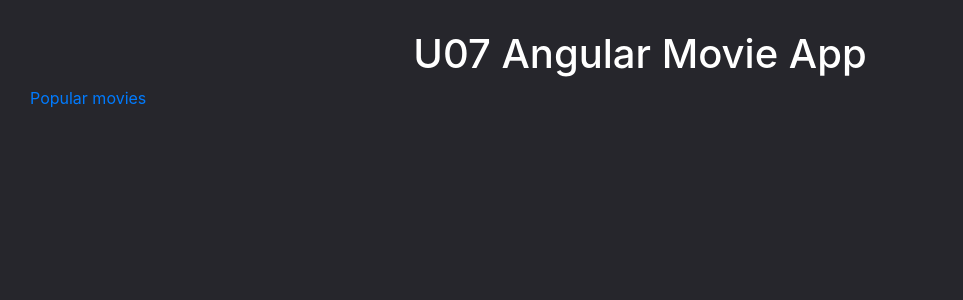
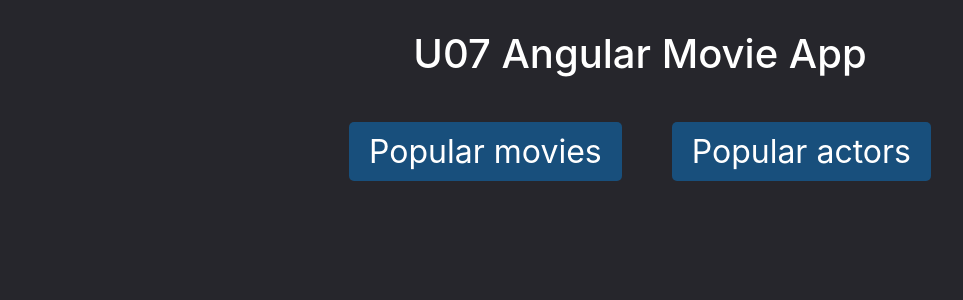
Before and after one commit to Hanna-Holm/u07-angular-movie-app, an Angular app: page / in a window 1280 px wide. Shown: the top 300 px of the page, without its empty margins (0-963 px from the left). Built offline with nearby package versions, Linux system fonts and the light colour scheme.

Commit message:
Actors names appears in popular actors component

```diff
--- /dev/null
+++ b/src/app/actors.service.ts
@@ -0,0 +1,50 @@
+import { Injectable } from '@angular/core';
+import { Observable, of } from 'rxjs';
+import { catchError, map, tap } from 'rxjs/operators';
+import { HttpClient, HttpHeaders } from '@angular/common/http';
+
+import { Actor } from './actors';
+
+@Injectable({
+  providedIn: 'root'
+})
+
+export class ActorsService {
+
+  private API_KEY = '86f786cb3168b7be2d9b10e010de421b';
+  private actorsUrl = `https://api.themoviedb.org/3/person/popular?api_key=${this.API_KEY}`;
+
+  httpOptions = {
+    headers: new HttpHeaders({ 'Content-Type': 'application/json' })
+  };
+
+  constructor(private httpClient: HttpClient) { }
+
+  getActors(): Observable<Actor[]> {
+    return this.httpClient.get<Actor[]>(this.actorsUrl);
+  }
+
+  // getActor(id: number) : Observable<Actor> {
+  //   return this.httpClient.get<Actor>(`https://api.themoviedb.org/3/movie/${id}?api_key=${this.API_KEY}&append_to_response=credits`);
+  // }
+
+  /**
+ * Handle Http operation that failed.
+ * Let the app continue.
+ * @param operation - name of the operation that failed
+ * @param result - optional value to return as the observable result
+ */
+  private handleError<T> (operation = 'operation', result?: T) {
+    return (error: any): Observable<T> => {
+
+      // TODO: send the error to remote logging infrastructure
+      console.error(error); // log to console instead
+
+      // TODO: better job of transforming error for user consumption
+      console.log(`${operation} failed: ${error.message}`);
+
+      // Let the app keep running by returning an empty result.
+      return of(result as T);
+    };
+  }
+}
--- /dev/null
+++ b/src/app/actors.ts
@@ -0,0 +1,3 @@
+export interface Actor {
+    name: string;
+}
--- /dev/null
+++ b/src/app/actors/actors.component.html
@@ -0,0 +1,15 @@
+<header>
+    <h1>Popular actors</h1>
+  </header>
+  <p>Search for actors: </p>
+  <input #searchBox id="search-box" [(ngModel)]="searchTerm"/>
+
+  <main class="actors-container">
+    <div class="row">
+      <div
+        *ngFor="let actor of actors"
+        class="actor">
+        <h3>{{ actor.name }}</h3>
+      </div>
+    </div>
+  </main>
--- /dev/null
+++ b/src/app/actors/actors.component.ts
@@ -0,0 +1,26 @@
+import { Component, OnInit, Input } from '@angular/core';
+import { ActivatedRoute } from '@angular/router';
+import { Location } from '@angular/common';
+
+import { ActorsService } from '../actors.service';
+import { Actor } from '../actors';
+
+@Component({
+  selector: 'app-actors',
+  templateUrl: './actors.component.html',
+  styleUrls: ['./actors.component.css']
+})
+export class ActorsComponent implements OnInit {
+  actors: Actor[];
+  searchTerm: string
+
+  constructor(private actorsService: ActorsService) { }
+
+  ngOnInit() {
+    this.actorsService.getActors()
+      .subscribe((data) => {
+      this.actors = data['results'];
+      console.log(data['results']);
+      });
+  }
+}
--- a/src/app/app-routing.module.ts
+++ b/src/app/app-routing.module.ts
@@ -1,10 +1,12 @@
 import { NgModule } from '@angular/core';
 import { RouterModule, Routes } from '@angular/router';
 import { MoviesComponent } from './movies/movies.component';
+import { ActorsComponent } from './actors/actors.component';
 import { MovieDetailsComponent }  from './movie-details/movie-details.component';
 
 const routes: Routes = [
   { path: 'movies', component: MoviesComponent },
+  { path: 'actors', component: ActorsComponent },
   { path: 'detail/:id', component: MovieDetailsComponent },
 ];
 
--- a/src/app/app.component.css
+++ b/src/app/app.component.css
@@ -0,0 +1,21 @@
+
+nav {
+    margin: 50px 0 50px 0;
+    text-align: center;
+}
+
+a {
+    padding: 10px 20px;
+    margin: 25px;
+    text-align: center;
+    font-size: 2rem;
+    background-color: rgb(24, 79, 124);
+    color: white;
+    border-radius: 5px;
+}
+
+a:hover {
+    background-color: rgb(108, 170, 189);
+    color: black;
+    text-decoration: none;
+}
--- a/src/app/app.component.html
+++ b/src/app/app.component.html
@@ -1,5 +1,6 @@
 <h1>{{title}}</h1>
 <nav>
     <a routerLink="/movies">Popular movies</a>
+    <a routerLink="/actors">Popular actors</a>
 </nav>
 <router-outlet></router-outlet>
--- a/src/app/app.module.ts
+++ b/src/app/app.module.ts
@@ -8,14 +8,16 @@ import { MovieDetailsComponent } from "./movie-details/movie-details.component";
 import { AppRoutingModule } from "./app-routing.module";
 import { FormsModule } from "@angular/forms";
 import { ReactiveFormsModule } from "@angular/forms";
-import { SearchPipe } from './movies/movies.search.pipe';
+import { MovieSearchPipe } from './movies/movies.search.pipe';
+import { ActorsComponent } from './actors/actors.component';
 
 @NgModule({
   declarations: [
     AppComponent,
     MoviesComponent,
     MovieDetailsComponent,
-    SearchPipe
+    MovieSearchPipe,
+    ActorsComponent
   ],
   imports: [
     FormsModule,
--- a/src/app/movies/movies.component.html
+++ b/src/app/movies/movies.component.html
@@ -7,7 +7,7 @@
 <main class="movies-container">
   <div class="row">
     <div
-      *ngFor="let movie of movies | search:'title,vote_average':searchTerm"
+      *ngFor="let movie of movies | searchMovie:'title,vote_average':searchTerm"
       class="movie"
       routerLink="/detail/{{ movie.id }}">
       <h3>{{ movie.title }}</h3>
--- a/src/app/movies/movies.search.pipe.ts
+++ b/src/app/movies/movies.search.pipe.ts
@@ -2,9 +2,9 @@ import { Pipe, PipeTransform } from "@angular/core";
 import { Movie } from "../movies";
 
 @Pipe({
-  name: "search"
+  name: "searchMovie"
 })
-export class SearchPipe implements PipeTransform {
+export class MovieSearchPipe implements PipeTransform {
   public transform(movies: Movie[], keys: string, term: string) {
     const regex = new RegExp(term, "gi");
 
```
Also changed, not shown: src/app/actors/actors.component.css (added), 2 other files (tests, documents, lock files or other folders).
